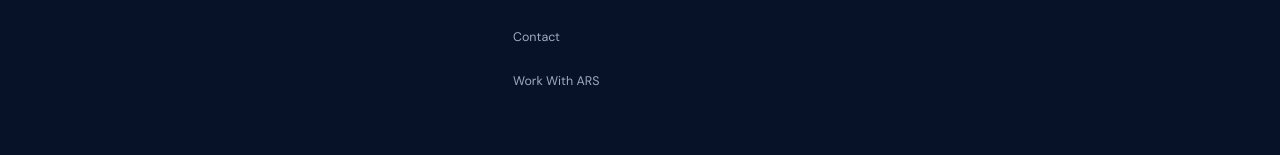
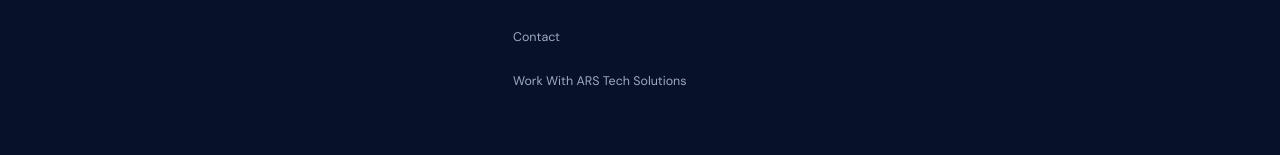
Before and after one commit to ars1224/ars-tech-solutions-website, a React (Vite) app: page / in a window 1280 px wide. Shown: the part 9528-9683 px from the top of the page. Built offline with nearby package versions, Linux system fonts and the light colour scheme.

Commit message:
Use full ARS Tech Solutions name

```diff
--- a/src/components/ContractorInterestForm.jsx
+++ b/src/components/ContractorInterestForm.jsx
@@ -68,7 +68,7 @@
       <TextArea label="Types of projects you’re interested in" name="projectInterests" value={form.projectInterests} onChange={update} error={errors.projectInterests} required />
     </div>
     {status === 'error' && <p className="form-submit-error" role="alert">We could not send your enquiry right now. Please try again or email contact@arstechsolutions.com.</p>}
-    <button className="button form-submit" type="submit" disabled={status === 'submitting'}>{status === 'submitting' ? 'Sending…' : 'Join the ARS Contractor Network'} {status !== 'submitting' && <ArrowRight />}</button>
+    <button className="button form-submit" type="submit" disabled={status === 'submitting'}>{status === 'submitting' ? 'Sending…' : 'Join the ARS Tech Solutions Contractor Network'} {status !== 'submitting' && <ArrowRight />}</button>
     <p className="form-note">Your information will only be used to consider future collaboration opportunities with ARS Tech Solutions.</p>
   </form>
 }
--- a/src/components/Footer.jsx
+++ b/src/components/Footer.jsx
@@ -5,7 +5,7 @@
   return <footer className="footer">
     <div className="container footer__grid">
       <div className="footer__brand"><Logo light /><p>Clear, reliable websites and technology support for small and growing New Zealand businesses.</p><div className="socials">{socialLinks.map(({label, href, icon: Icon}) => <a key={label} href={href} target="_blank" rel="noreferrer" aria-label={`ARS Tech Solutions on ${label}`} title={label}><Icon /></a>)}</div></div>
-      <div><h3>Explore</h3>{navLinks.slice(0, 6).map(({label, href}) => <a key={href} href={href}>{label}</a>)}<a href="/work-with-us">Work With ARS</a></div>
+      <div><h3>Explore</h3>{navLinks.slice(0, 6).map(({label, href}) => <a key={href} href={href}>{label}</a>)}<a href="/work-with-us">Work With ARS Tech Solutions</a></div>
       <div><h3>Services</h3><a href="/web-development">Website Development</a><a href="/web-development#services">Web Applications</a><a href="/tech-support">Tech Support</a><a href="/web-development#pricing">Web Pricing</a></div>
       <div><h3>Contact</h3>{contactDetails.slice(0, 3).map(({label, value, href}) => href ? <a key={label} href={href}>{value}</a> : <p key={label}>{value}</p>)}</div>
     </div>
--- a/src/pages/WorkWithUsPage.jsx
+++ b/src/pages/WorkWithUsPage.jsx
@@ -5,10 +5,10 @@
 
 export default function WorkWithUsPage() {
   return <>
-    <section className="section network-hero"><div className="container network-hero__content"><p className="eyebrow">Independent contractor network</p><h1>Work With ARS</h1><p>ARS Tech Solutions is building a trusted network of independent professionals who may collaborate with us on future web and technology projects.</p><a className="button" href="#contractor-interest">Express your interest</a></div></section>
-    <section className="section network-roles"><div className="container"><div className="network-heading"><div><p className="eyebrow">Who we’d like to work with</p><h2>Specialists who care about the work and the client experience.</h2></div><p>ARS is currently interested in connecting with professionals in these areas for potential project-by-project collaboration. These are contractor relationships, not advertised employee positions.</p></div><div className="network-role-grid"><article><Code2 /><p className="eyebrow">Development</p><h3>Full-Stack Developers</h3><p>Independent developers who can contribute reliable front-end, back-end or end-to-end implementation when a client project needs additional capacity or specialist knowledge.</p></article><article><Megaphone /><p className="eyebrow">Business development</p><h3>Sales / Client Acquisition Specialists</h3><p>Independent specialists who may collaborate with ARS to identify and secure suitable client opportunities for web and technology projects.</p></article></div></div></section>
-    <section className="section section--tint contractor-model"><div className="container contractor-model__grid"><div><Handshake /><p className="eyebrow">How collaboration works</p><h2>Independent, flexible and project-based.</h2></div><div><p>ARS works with independent professionals on a project-by-project basis.</p><p>Developers and specialists may be offered projects based on their skills, experience, availability and the requirements of each client project. Sales and client acquisition specialists may collaborate with ARS to help identify and secure suitable client opportunities.</p><p>Projects, hours and ongoing work are not guaranteed. Contractors remain independent and may work with other businesses and clients. Specific arrangements are agreed individually before work begins.</p><p>ARS remains the client’s primary point of contact and retains responsibility for project communication, management and quality control.</p></div></div></section>
-    <section className="section network-values"><div className="container"><div className="network-heading"><div><p className="eyebrow">What ARS values</p><h2>Professional standards, without unnecessary formality.</h2></div><p>Good collaboration depends on dependable work, thoughtful communication and respect for the people and information involved.</p></div><ul>{qualities.map(quality => <li key={quality}><Check />{quality}</li>)}</ul></div></section>
-    <section className="section contractor-interest" id="contractor-interest"><div className="container contractor-interest__grid"><div><p className="eyebrow">Future collaboration</p><h2>Interested in working with ARS?</h2><p>Tell us about your experience, the type of work you specialise in, and the projects you would be interested in collaborating on.</p><p className="contractor-interest__note">Submitting your details expresses interest in joining the contractor network. It does not guarantee a project, set hours or ongoing work.</p></div><div className="form-card"><ContractorInterestForm /></div></div></section>
+    <section className="section network-hero"><div className="container network-hero__content"><p className="eyebrow">Independent contractor network</p><h1>Work With ARS Tech Solutions</h1><p>ARS Tech Solutions is building a trusted network of independent professionals who may collaborate with us on future web and technology projects.</p><a className="button" href="#contractor-interest">Express your interest</a></div></section>
+    <section className="section network-roles"><div className="container"><div className="network-heading"><div><p className="eyebrow">Who we’d like to work with</p><h2>Specialists who care about the work and the client experience.</h2></div><p>ARS Tech Solutions is currently interested in connecting with professionals in these areas for potential project-by-project collaboration. These are contractor relationships, not advertised employee positions.</p></div><div className="network-role-grid"><article><Code2 /><p className="eyebrow">Development</p><h3>Full-Stack Developers</h3><p>Independent developers who can contribute reliable front-end, back-end or end-to-end implementation when a client project needs additional capacity or specialist knowledge.</p></article><article><Megaphone /><p className="eyebrow">Business development</p><h3>Sales / Client Acquisition Specialists</h3><p>Independent specialists who may collaborate with ARS Tech Solutions to identify and secure suitable client opportunities for web and technology projects.</p></article></div></div></section>
+    <section className="section section--tint contractor-model"><div className="container contractor-model__grid"><div><Handshake /><p className="eyebrow">How collaboration works</p><h2>Independent, flexible and project-based.</h2></div><div><p>ARS Tech Solutions works with independent professionals on a project-by-project basis.</p><p>Developers and specialists may be offered projects based on their skills, experience, availability and the requirements of each client project. Sales and client acquisition specialists may collaborate with ARS Tech Solutions to help identify and secure suitable client opportunities.</p><p>Projects, hours and ongoing work are not guaranteed. Contractors remain independent and may work with other businesses and clients. Specific arrangements are agreed individually before work begins.</p><p>ARS Tech Solutions remains the client’s primary point of contact and retains responsibility for project communication, management and quality control.</p></div></div></section>
+    <section className="section network-values"><div className="container"><div className="network-heading"><div><p className="eyebrow">What ARS Tech Solutions values</p><h2>Professional standards, without unnecessary formality.</h2></div><p>Good collaboration depends on dependable work, thoughtful communication and respect for the people and information involved.</p></div><ul>{qualities.map(quality => <li key={quality}><Check />{quality}</li>)}</ul></div></section>
+    <section className="section contractor-interest" id="contractor-interest"><div className="container contractor-interest__grid"><div><p className="eyebrow">Future collaboration</p><h2>Interested in working with ARS Tech Solutions?</h2><p>Tell us about your experience, the type of work you specialise in, and the projects you would be interested in collaborating on.</p><p className="contractor-interest__note">Submitting your details expresses interest in joining the contractor network. It does not guarantee a project, set hours or ongoing work.</p></div><div className="form-card"><ContractorInterestForm /></div></div></section>
   </>
 }
--- a/src/sections/AboutPageContent.jsx
+++ b/src/sections/AboutPageContent.jsx
@@ -10,11 +10,11 @@
 
 export default function AboutPageContent() {
   return <>
-    <section className="about-page-hero section"><div className="container about-page-hero__grid"><div><p className="eyebrow">About ARS Tech Solutions</p><h1>A direct, practical approach to building for the web.</h1><p>ARS Tech Solutions is a founder-led web development business based in Canterbury and working with clients across New Zealand.</p><BookingLink /></div><div className="about-page-mark" aria-label="ARS Tech Solutions service area"><p className="about-page-mark__eyebrow">Based in Canterbury</p><strong>Web development, directly managed by ARS.</strong><div><span>Planning</span><span>Design</span><span>Development</span><span>Support</span></div><p>Working across New Zealand</p></div></div></section>
+    <section className="about-page-hero section"><div className="container about-page-hero__grid"><div><p className="eyebrow">About ARS Tech Solutions</p><h1>A direct, practical approach to building for the web.</h1><p>ARS Tech Solutions is a founder-led web development business based in Canterbury and working with clients across New Zealand.</p><BookingLink /></div><div className="about-page-mark" aria-label="ARS Tech Solutions service area"><p className="about-page-mark__eyebrow">Based in Canterbury</p><strong>Web development, directly managed by ARS Tech Solutions.</strong><div><span>Planning</span><span>Design</span><span>Development</span><span>Support</span></div><p>Working across New Zealand</p></div></div></section>
     <section className="section about-purpose"><div className="container about-purpose__grid"><div><p className="eyebrow">Why ARS Tech Solutions exists</p><h2>Digital projects should feel clear, considered and useful.</h2></div><div><p>ARS Tech Solutions focuses on practical web development: understanding what a business needs, shaping a sensible solution and keeping communication straightforward throughout the work.</p><p>Clients work directly with the person managing their project. That keeps decisions connected to the original goal and gives every client a clear point of contact.</p></div></div></section>
     <section className="section section--tint about-principles"><div className="container"><p className="eyebrow">How ARS Tech Solutions approaches projects</p><div className="about-principles__grid">{principles.map(([title, text], index) => <article key={title}><span>0{index + 1}</span><h2>{title}</h2><p>{text}</p></article>)}</div></div></section>
-    <section className="section founder-data-section"><div className="container founder-data-section__grid"><div className="founder-identity"><div className="founder-identity__promise"><span>One point of contact.</span><p>From the first conversation to launch and ongoing support.</p></div></div><div><p className="eyebrow">Founder-led service</p><h2>{founder.name}</h2><p className="founder-role">{founder.role}</p><p>Aries owns and operates ARS Tech Solutions, managing each client relationship and keeping project decisions, communication and quality control with ARS.</p><dl className="founder-facts"><div><dt><MapPin /> Location</dt><dd>{founder.location}</dd></div><div><dt><MessageSquare /> Development philosophy</dt><dd>{founder.philosophy}</dd></div><div><dt>Qualifications</dt><dd><ul>{founder.qualifications.map(qualification => <li key={qualification}>{qualification}</li>)}</ul></dd></div></dl><div className="founder-links"><a href={founder.linkedin} target="_blank" rel="noreferrer"><Linkedin /> LinkedIn</a><a href={founder.github} target="_blank" rel="noreferrer"><Github /> GitHub</a></div></div></div></section>
-    <section className="section section--tint specialist-support"><div className="container specialist-support__grid"><div><Network /><p className="eyebrow">Flexible project support</p><h2>Built by ARS, supported by trusted specialists</h2></div><div><p>ARS Tech Solutions is founder-led, with every project managed directly by Aries Tayao.</p><p>As projects grow in size and complexity, ARS can collaborate with carefully selected independent developers, designers, marketers and technology specialists.</p><p>This approach allows the right skills to be brought into each project while keeping communication, project management and quality control with ARS Tech Solutions.</p><p>Whether a project is completed directly by the founder or with support from trusted specialists, clients continue to work with ARS as their primary point of contact.</p><a href="/work-with-us">Learn about working with ARS <ArrowRight /></a></div></div></section>
+    <section className="section founder-data-section"><div className="container founder-data-section__grid"><div className="founder-identity"><div className="founder-identity__promise"><span>One point of contact.</span><p>From the first conversation to launch and ongoing support.</p></div></div><div><p className="eyebrow">Founder-led service</p><h2>{founder.name}</h2><p className="founder-role">{founder.role}</p><p>Aries owns and operates ARS Tech Solutions, managing each client relationship and keeping project decisions, communication and quality control with ARS Tech Solutions.</p><dl className="founder-facts"><div><dt><MapPin /> Location</dt><dd>{founder.location}</dd></div><div><dt><MessageSquare /> Development philosophy</dt><dd>{founder.philosophy}</dd></div><div><dt>Qualifications</dt><dd><ul>{founder.qualifications.map(qualification => <li key={qualification}>{qualification}</li>)}</ul></dd></div></dl><div className="founder-links"><a href={founder.linkedin} target="_blank" rel="noreferrer"><Linkedin /> LinkedIn</a><a href={founder.github} target="_blank" rel="noreferrer"><Github /> GitHub</a></div></div></div></section>
+    <section className="section section--tint specialist-support"><div className="container specialist-support__grid"><div><Network /><p className="eyebrow">Flexible project support</p><h2>Built by ARS Tech Solutions, supported by trusted specialists</h2></div><div><p>ARS Tech Solutions is founder-led, with every project managed directly by Aries Tayao.</p><p>As projects grow in size and complexity, ARS Tech Solutions can collaborate with carefully selected independent developers, designers, marketers and technology specialists.</p><p>This approach allows the right skills to be brought into each project while keeping communication, project management and quality control with ARS Tech Solutions.</p><p>Whether a project is completed directly by the founder or with support from trusted specialists, clients continue to work with ARS Tech Solutions as their primary point of contact.</p><a href="/work-with-us">Learn about working with ARS Tech Solutions <ArrowRight /></a></div></div></section>
     <section className="section about-capabilities"><div className="container"><div className="about-capabilities__primary"><Code2 /><div><p className="eyebrow">Primary focus</p><h2>Web development for New Zealand businesses</h2><p>Business websites, redesigns, custom applications and ongoing website improvements are the core ARS Tech Solutions services.</p><a href="/web-development">Explore Web Development <ArrowRight /></a></div></div><div className="about-capabilities__secondary"><Wrench /><div><p className="eyebrow">Secondary capability</p><h3>Practical Tech Support</h3><p>ARS Tech Solutions also provides straightforward support for Windows, devices and everyday small-business technology.</p><a href="/tech-support">View Tech Support <ArrowRight /></a></div></div></div></section>
   </>
 }
--- a/src/seo/siteConfig.js
+++ b/src/seo/siteConfig.js
@@ -36,9 +36,9 @@
     pageName: 'Work',
   },
   '/work-with-us': {
-    title: 'Work With ARS | ARS Tech Solutions',
+    title: 'Work With ARS Tech Solutions',
     description: 'Interested in collaborating with ARS Tech Solutions? Join our network of independent web developers, designers, marketers and technology specialists.',
-    pageName: 'Work With ARS',
+    pageName: 'Work With ARS Tech Solutions',
   },
   ...Object.fromEntries(caseStudySeo.map(study => [`/work/${study.slug}`, {
     title: `${study.title} | ARS Tech Solutions Work`,
```
